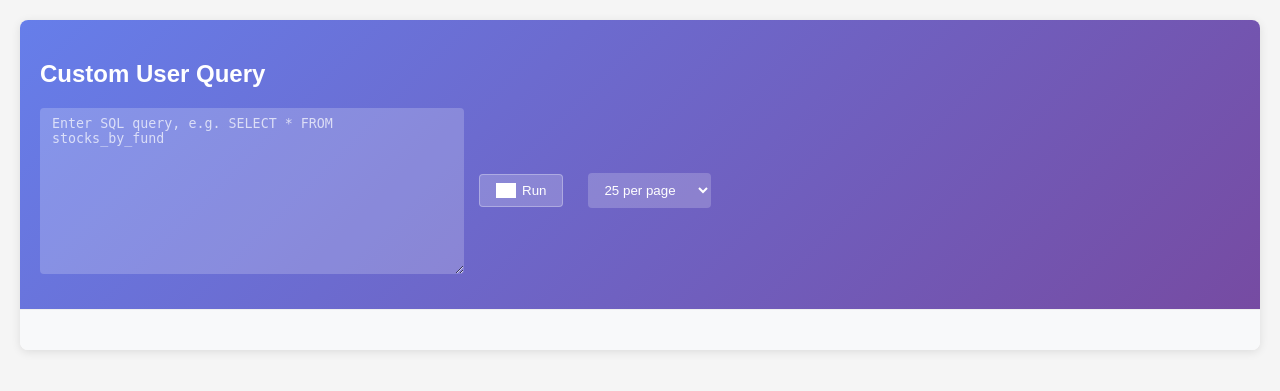
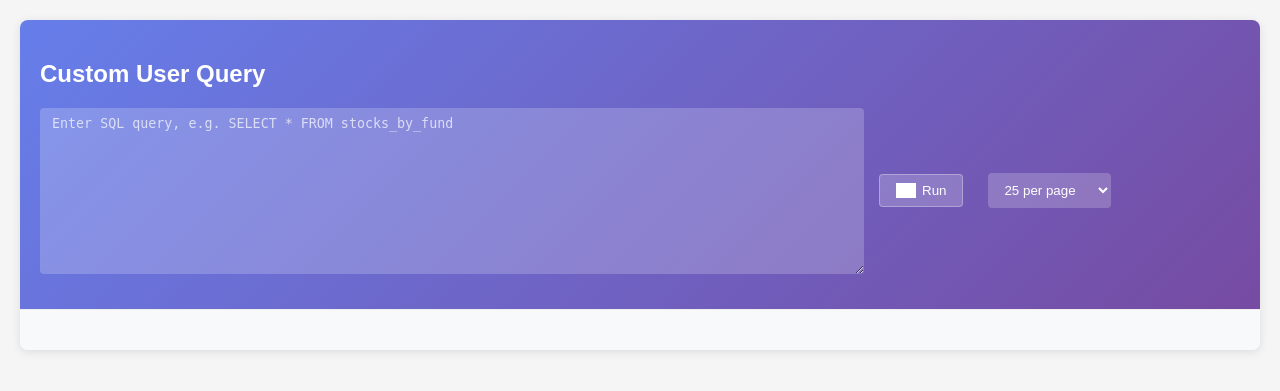
Before and after one commit to visweswarap/st-web-analyzer, a Flask app: page /query-pannel in a window 1280 px wide. Shown: the top 391 px of the page. Run offline with Flask 3, Linux system fonts and the light colour scheme; data comes from the database, SQL or seed files in the repository; grey boxes are pictures that could not be loaded.

Commit message:
ui enhavcement

```diff
--- a/src/templates/querypannel.html
+++ b/src/templates/querypannel.html
@@ -158,7 +158,7 @@
         <div class="grid-header">
             <h2>Custom User Query</h2>
             <div class="grid-controls">
-                <textarea class="search-box" id="searchInput" placeholder="Enter SQL query, e.g. SELECT * FROM stocks_by_fund" style="min-width: 400px; min-height: 150px; resize: vertical;"></textarea>
+                <textarea class="search-box" id="searchInput" placeholder="Enter SQL query, e.g. SELECT * FROM stocks_by_fund" style="min-width: 800px; min-height: 150px; resize: vertical;"></textarea>
                 <button onclick="runQuery()" style="padding: 8px 16px; background: rgba(255,255,255,0.2); color: white; border: 1px solid rgba(255,255,255,0.3); border-radius: 4px; cursor: pointer; display: flex; align-items: center; gap: 6px;">
                     <img src="https://cdn.jsdelivr.net/npm/bootstrap-icons@1.11.3/icons/lightning-charge.svg" alt="Run" style="width: 20px; height: 15px; filter: brightness(0) invert(1);">
                     Run
```
